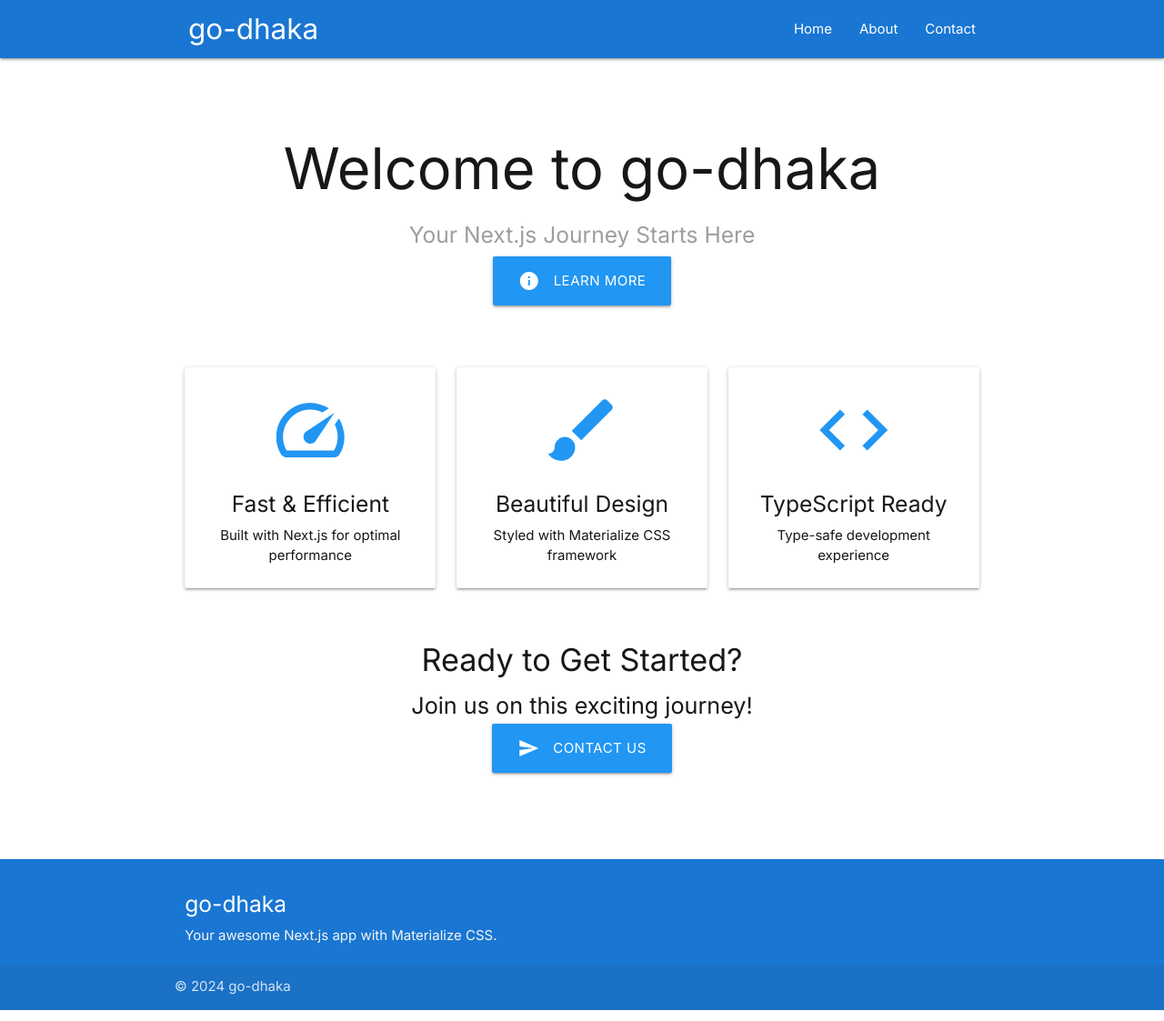
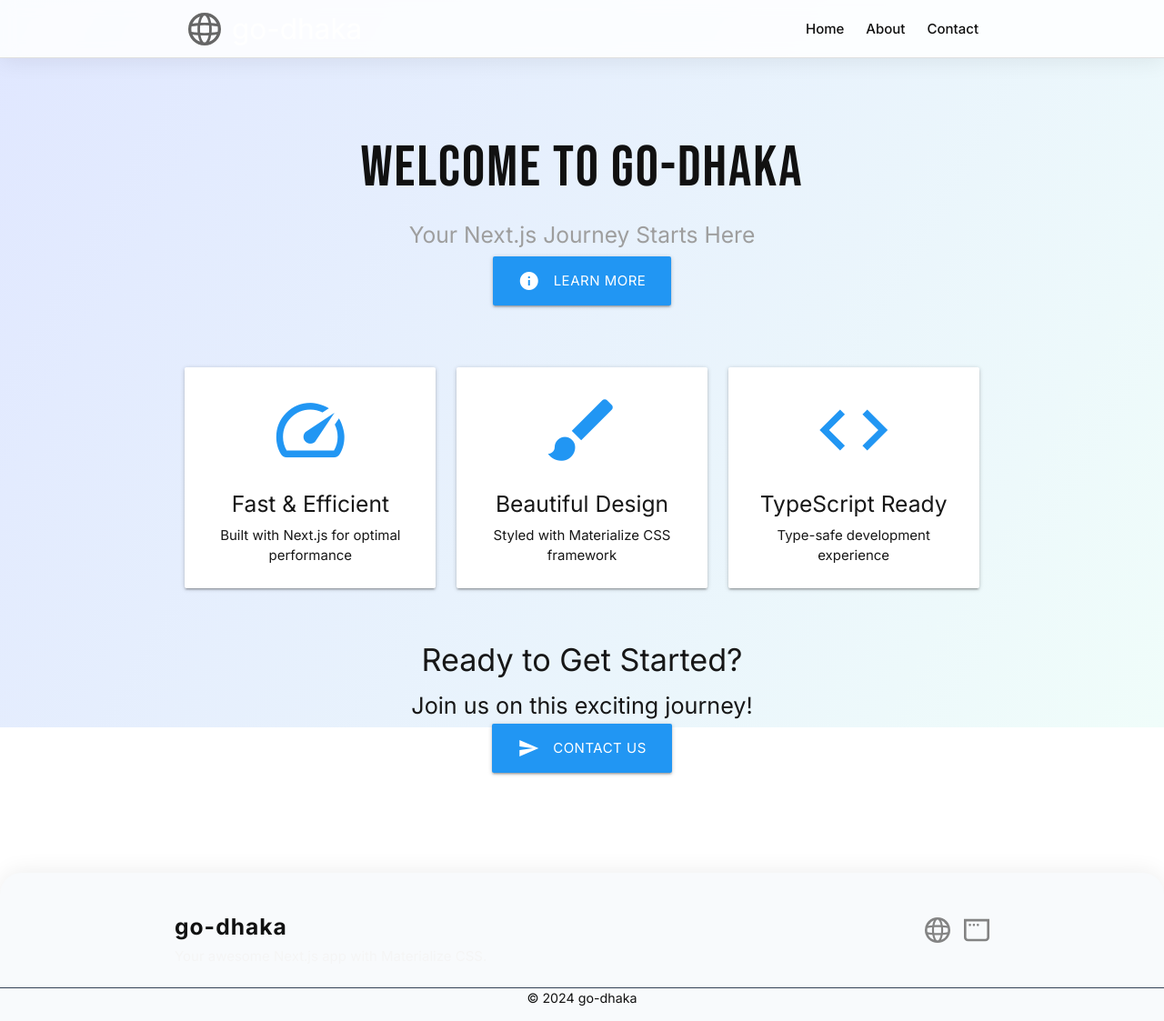
Before and after one commit to uzicodes/dhaka-chaka, a Next.js app: page / in a window 1280 px wide. Shown: the whole page at 91% size. Built offline with nearby package versions, Linux system fonts and the light colour scheme.

Commit message:
fonts & layout page edits

```diff
--- a/app/globals.css
+++ b/app/globals.css
@@ -80,3 +80,101 @@
 .input-field .prefix {
   font-size: 1.5rem;
 }
+
+/* Modern background gradient */
+.modern-bg {
+  position: fixed;
+  top: 0; left: 0; right: 0; bottom: 0;
+  z-index: -2;
+  background: linear-gradient(120deg, #e0e7ff 0%, #f0fdfa 100%);
+}
+
+/* Modern sticky navbar with glass effect */
+.modern-navbar {
+  position: sticky;
+  top: 0;
+  z-index: 100;
+  background: rgba(255,255,255,0.85);
+  backdrop-filter: blur(8px) saturate(1.2);
+  box-shadow: 0 4px 24px 0 rgba(0,0,0,0.07);
+  border-bottom: 1px solid #e0e0e0;
+  transition: background 0.3s;
+  color: #111;
+}
+
+.modern-nav-links li a {
+  color: #111;
+  font-weight: 500;
+  transition: color 0.2s, background 0.2s;
+  border-radius: 6px;
+  padding: 0 12px;
+}
+.modern-nav-links li a:hover {
+  background: #e0e7ff;
+  color: #2563eb;
+}
+
+/* Modern footer */
+.modern-footer {
+  background: #f8fafc;
+  color: #111;
+  padding: 2rem 0 0.5rem 0;
+  margin-top: 3rem;
+  border-top-left-radius: 24px;
+  border-top-right-radius: 24px;
+  box-shadow: 0 -2px 24px 0 rgba(0,0,0,0.07);
+}
+.modern-footer-content {
+  display: flex;
+  justify-content: space-between;
+  align-items: center;
+  flex-wrap: wrap;
+  gap: 2rem;
+}
+.modern-footer-social a {
+  display: inline-block;
+  margin-right: 1rem;
+  opacity: 0.8;
+  transition: opacity 0.2s, transform 0.2s;
+}
+.modern-footer-social a:last-child {
+  margin-right: 0;
+}
+.modern-footer-social a:hover {
+  opacity: 1;
+  transform: translateY(-2px) scale(1.1);
+}
+
+.modern-footer h5,
+.modern-footer p,
+.modern-footer a {
+  color: #111 !important;
+}
+
+.modern-footer h5 {
+  margin-bottom: 0.5rem;
+  font-weight: 700;
+  letter-spacing: 1px;
+}
+
+.modern-footer p {
+  margin: 0;
+}
+
+.modern-footer-copyright {
+  text-align: center;
+  color: #111;
+  font-size: 0.95rem;
+  margin-top: 1.5rem;
+  padding-bottom: 0.5rem;
+  border-top: 1px solid #334155;
+  background: transparent;
+}
+
+@media (max-width: 600px) {
+  .modern-footer-content {
+    flex-direction: column;
+    align-items: flex-start;
+    gap: 1rem;
+  }
+}
--- a/app/layout.tsx
+++ b/app/layout.tsx
@@ -28,13 +28,18 @@
         <link rel="shortcut icon" href="/favicon.ico" />
         <link rel="stylesheet" href="https://cdnjs.cloudflare.com/ajax/libs/materialize/1.0.0/css/materialize.min.css" />
         <link href="https://fonts.googleapis.com/icon?family=Material+Icons" rel="stylesheet" />
+        <link href="https://fonts.googleapis.com/css2?family=Bebas+Neue&display=swap" rel="stylesheet" />
         <script src="https://cdnjs.cloudflare.com/ajax/libs/materialize/1.0.0/js/materialize.min.js" async></script>
       </head>
       <body className={inter.className}>
-        <nav className="blue darken-2">
+        <div className="modern-bg"></div>
+        <nav className="modern-navbar">
           <div className="nav-wrapper container">
-            <a href="/" className="brand-logo">go-dhaka</a>
-            <ul id="nav-mobile" className="right hide-on-med-and-down">
+            <a href="/" className="brand-logo" style={{display: 'flex', alignItems: 'center'}}>
+              <img src="/globe.svg" alt="go-dhaka logo" style={{height: '36px', marginRight: '12px'}} />
+              go-dhaka
+            </a>
+            <ul id="nav-mobile" className="right hide-on-med-and-down modern-nav-links">
               <li><a href="/">Home</a></li>
               <li><a href="/about">About</a></li>
               <li><a href="/contact">Contact</a></li>
@@ -44,16 +49,18 @@
         <main className="container">
           {children}
         </main>
-        <footer className="page-footer blue darken-2">
-          <div className="container">
-            <div className="row">
-              <div className="col l6 s12">
-                <h5 className="white-text">go-dhaka</h5>
-                <p className="grey-text text-lighten-4">Your awesome Next.js app with Materialize CSS.</p>
-              </div>
+        <footer className="modern-footer">
+          <div className="container modern-footer-content">
+            <div>
+              <h5 className="white-text">go-dhaka</h5>
+              <p className="grey-text text-lighten-4">Your awesome Next.js app with Materialize CSS.</p>
+            </div>
+            <div className="modern-footer-social">
+              <a href="#" aria-label="Twitter"><img src="/globe.svg" alt="Twitter" style={{height: '28px'}} /></a>
+              <a href="#" aria-label="GitHub"><img src="/window.svg" alt="GitHub" style={{height: '28px'}} /></a>
             </div>
           </div>
-          <div className="footer-copyright">
+          <div className="modern-footer-copyright">
             <div className="container">
               © 2024 go-dhaka
             </div>
--- a/app/page.tsx
+++ b/app/page.tsx
@@ -6,7 +6,7 @@
     <div className="section">
       {/* Hero Section */}
       <div className="row center-align" style={{ marginTop: '2rem' }}>
-        <h1 className="header">Welcome to go-dhaka</h1>
+        <h1 className="header" style={{ color: '#111', fontFamily: 'Bebas Neue, Arial, sans-serif', letterSpacing: '2px' }}>Welcome to go-dhaka</h1>
         <h5 className="grey-text">Your Next.js Journey Starts Here</h5>
         <a href="/about" className="waves-effect waves-light btn-large blue">
           <i className="material-icons left">info</i>
```
Also changed, not shown: 1 other file (tests, documents, lock files or other folders).
